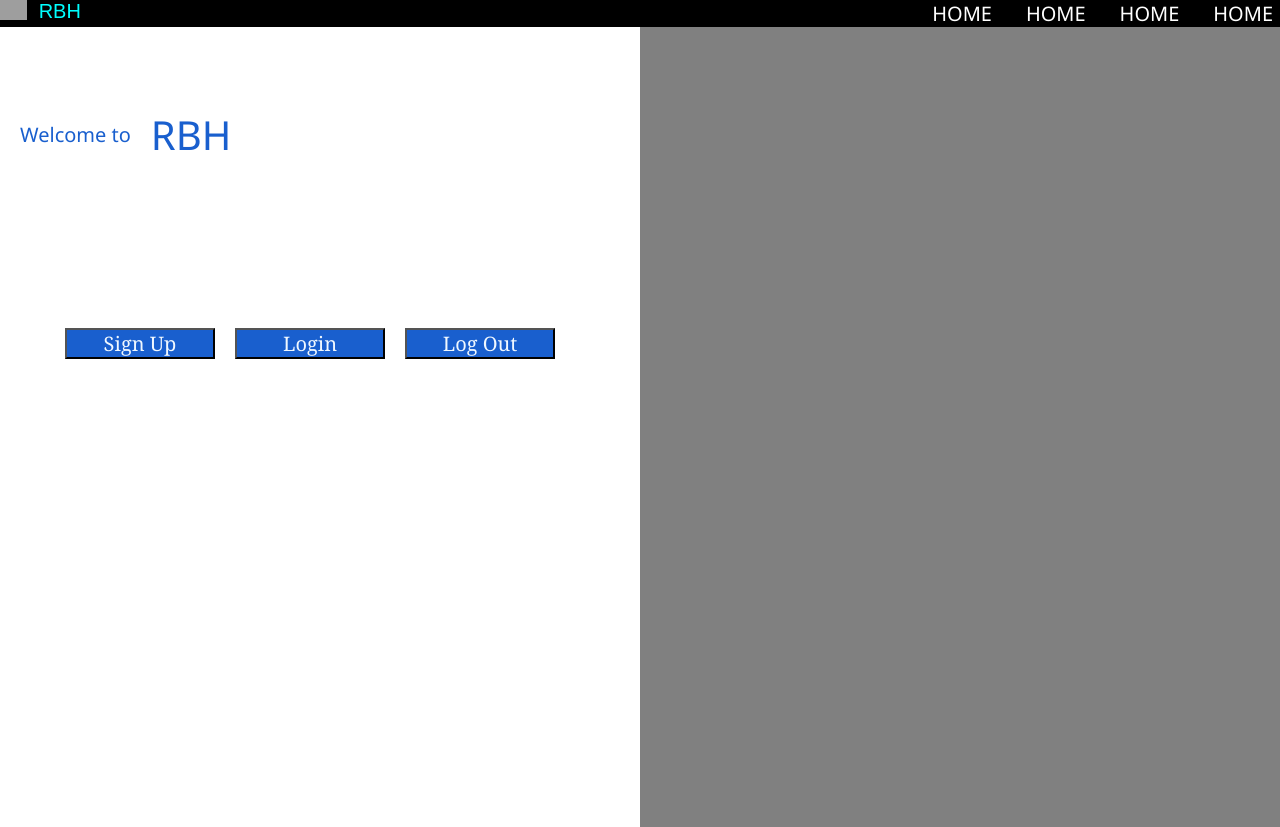
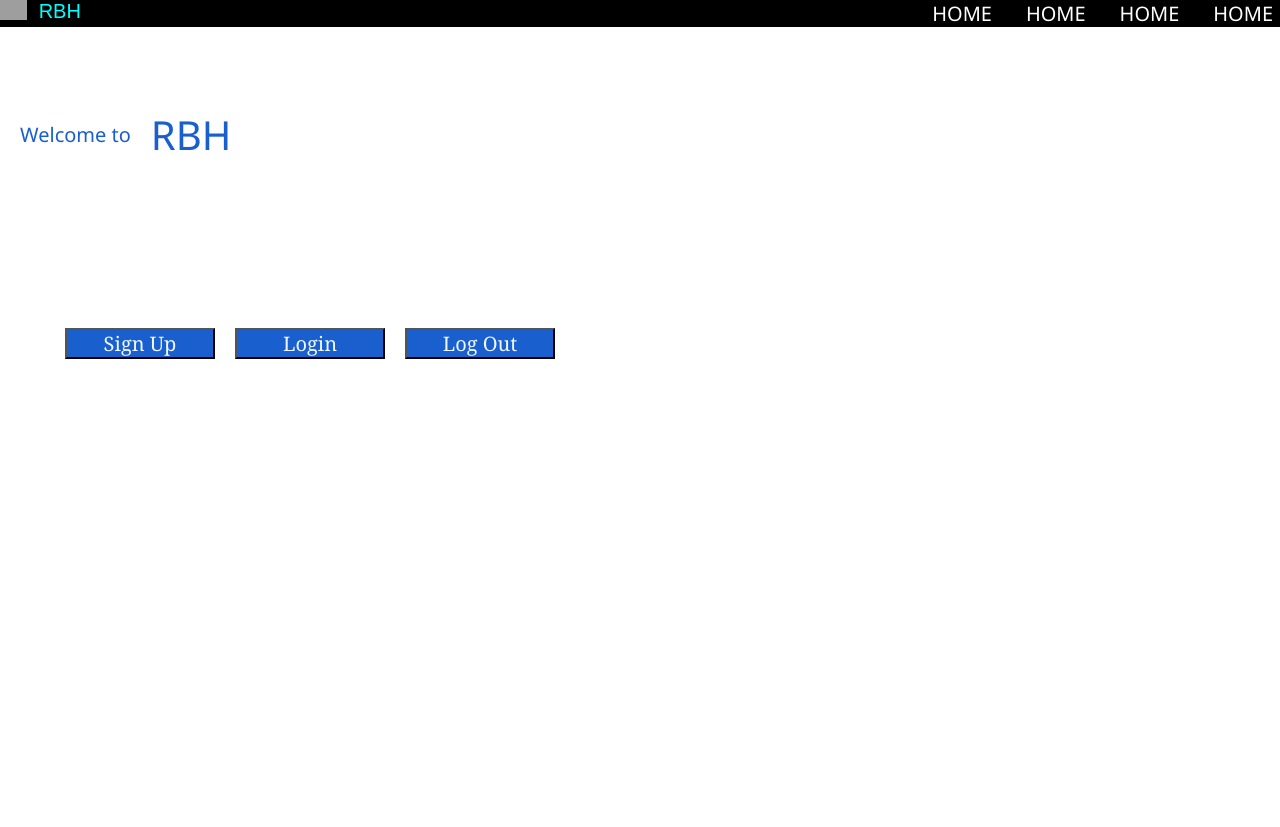
Before and after one commit to PKR9759/MealMinder, a PHP site: page /home.php in a window 1280 px wide. Run offline with PHP 8.4, Linux system fonts and the light colour scheme; the visitor is signed in with stand-in values (Sample User, id 1); grey boxes are pictures that could not be loaded.

Commit message:
Update home.php

```diff
--- a/loginsystem/home.php
+++ b/loginsystem/home.php
@@ -109,7 +109,7 @@ if(!isset($_SESSION['logedin']) || $_SESSION['logedin']==false){
             outline:2px solid black;
         }
 
-        .rgt{
+/*         .rgt{
             display:flexbox;
             float:right;
 
@@ -119,7 +119,7 @@ if(!isset($_SESSION['logedin']) || $_SESSION['logedin']==false){
             background-color:grey;
 
         }
-
+ */
 
 
 
```
